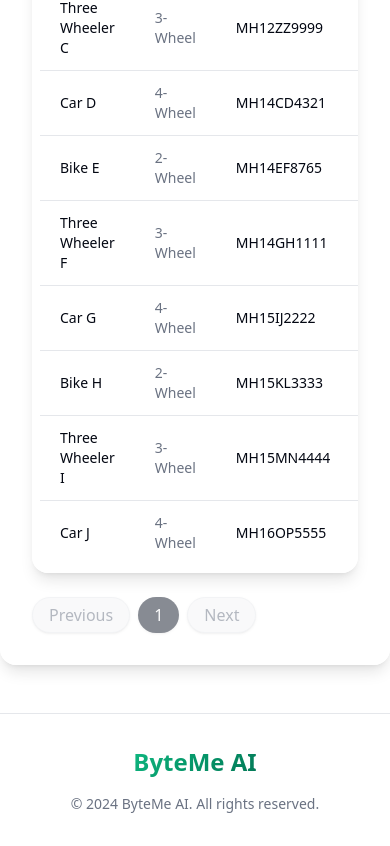
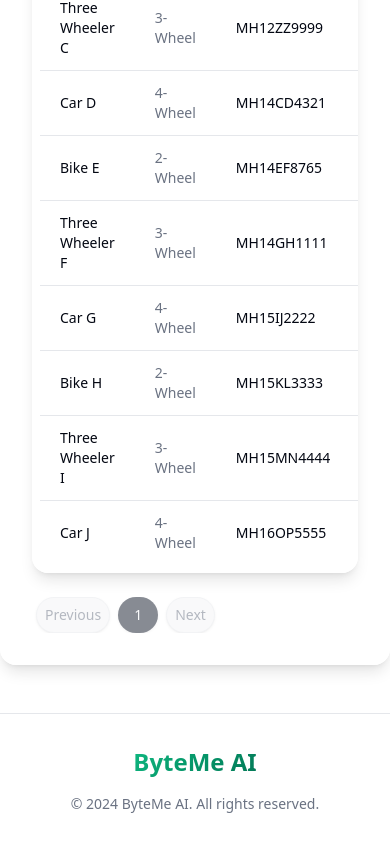
Before and after one commit to DattatrayPatil-Alchemytech/byteme-ai-frontend, a Next.js app: page /profile in a window 390 px wide. Shown: the part 1193-2039 px from the top of the page. Built offline with nearby package versions, Linux system fonts and the light colour scheme.

Commit message:
feat: Responsive pagination

```diff
--- a/components/ui/DataTable.tsx
+++ b/components/ui/DataTable.tsx
@@ -96,11 +96,11 @@ export function DataTable<TData, TValue>({
       <div className="flex flex-col sm:flex-row sm:items-center sm:justify-between gap-2 mt-2">
         <div className="flex-1 text-xs text-muted-foreground">
         </div>
-        <div className="flex items-center gap-2">
+        <div className="flex items-center gap-2 overflow-x-auto custom-scrollbar sm:gap-2 gap-1 px-1 sm:px-0 w-full sm:w-auto">
           <Button
             variant="outline"
             size="sm"
-            className="rounded-full px-4 py-2 shadow text-base font-medium disabled:text-muted-foreground disabled:bg-muted disabled:cursor-not-allowed hover:bg-primary/10"
+            className="rounded-full px-2 py-1 sm:px-4 sm:py-2 shadow text-sm sm:text-base font-medium disabled:text-muted-foreground disabled:bg-muted disabled:cursor-not-allowed hover:bg-primary/10 min-w-[40px]"
             onClick={() => table.previousPage()}
             disabled={!table.getCanPreviousPage()}
           >
@@ -111,7 +111,7 @@ export function DataTable<TData, TValue>({
               key={i}
               variant={table.getState().pagination.pageIndex === i ? "default" : "outline"}
               size="sm"
-              className={`rounded-full px-4 py-2 shadow text-base font-medium ${table.getState().pagination.pageIndex === i ? '' : 'hover:bg-primary/10'} ${table.getState().pagination.pageIndex === i ? '' : 'text-foreground'}`}
+              className={`rounded-full px-2 py-1 sm:px-4 sm:py-2 shadow text-sm sm:text-base font-medium min-w-[40px] ${table.getState().pagination.pageIndex === i ? '' : 'hover:bg-primary/10'} ${table.getState().pagination.pageIndex === i ? '' : 'text-foreground'}`}
               onClick={() => table.setPageIndex(i)}
               disabled={table.getState().pagination.pageIndex === i}
             >
@@ -121,7 +121,7 @@ export function DataTable<TData, TValue>({
           <Button
             variant="outline"
             size="sm"
-            className="rounded-full px-4 py-2 shadow text-base font-medium disabled:text-muted-foreground disabled:bg-muted disabled:cursor-not-allowed hover:bg-primary/10"
+            className="rounded-full px-2 py-1 sm:px-4 sm:py-2 shadow text-sm sm:text-base font-medium disabled:text-muted-foreground disabled:bg-muted disabled:cursor-not-allowed hover:bg-primary/10 min-w-[40px]"
             onClick={() => table.nextPage()}
             disabled={!table.getCanNextPage()}
           >
```
